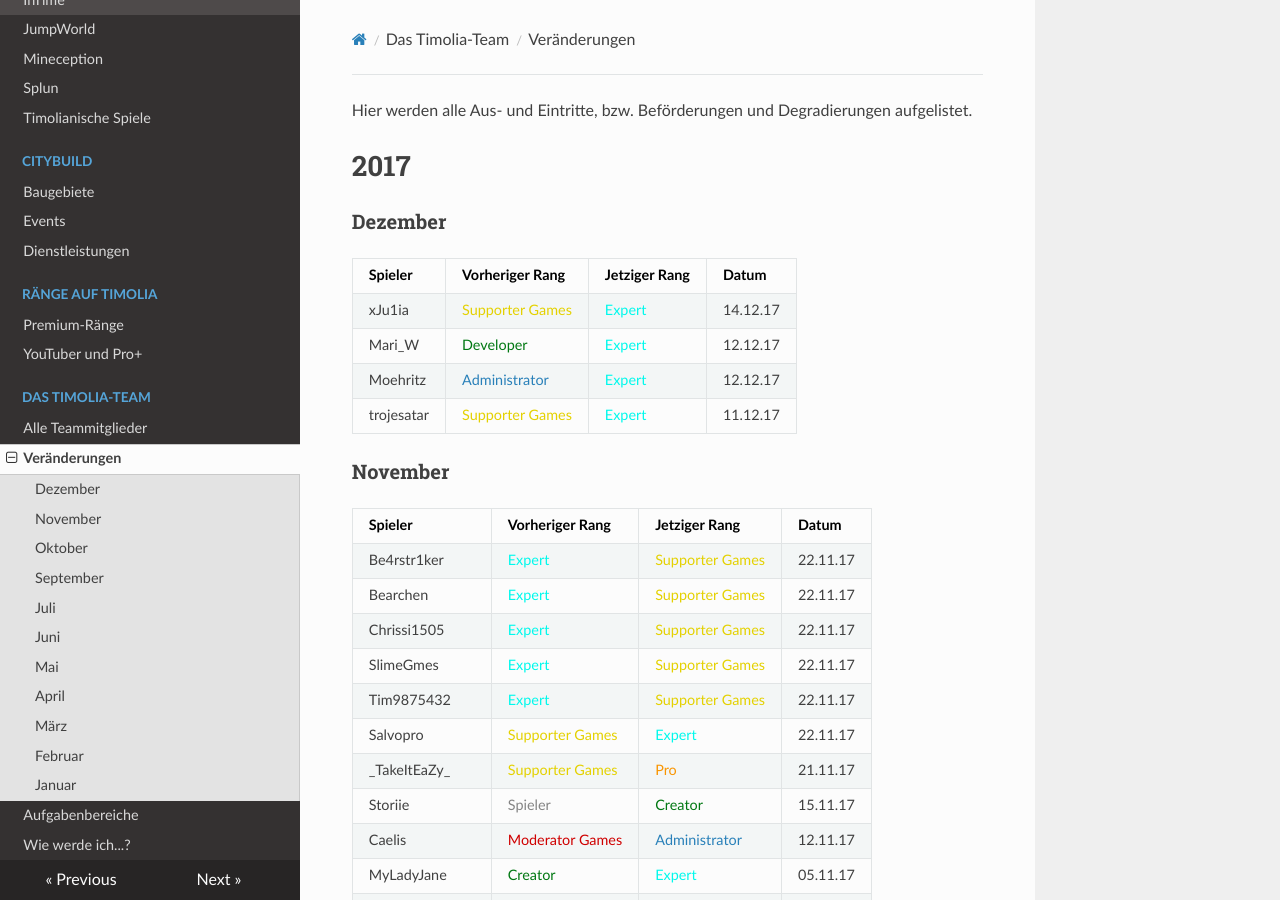
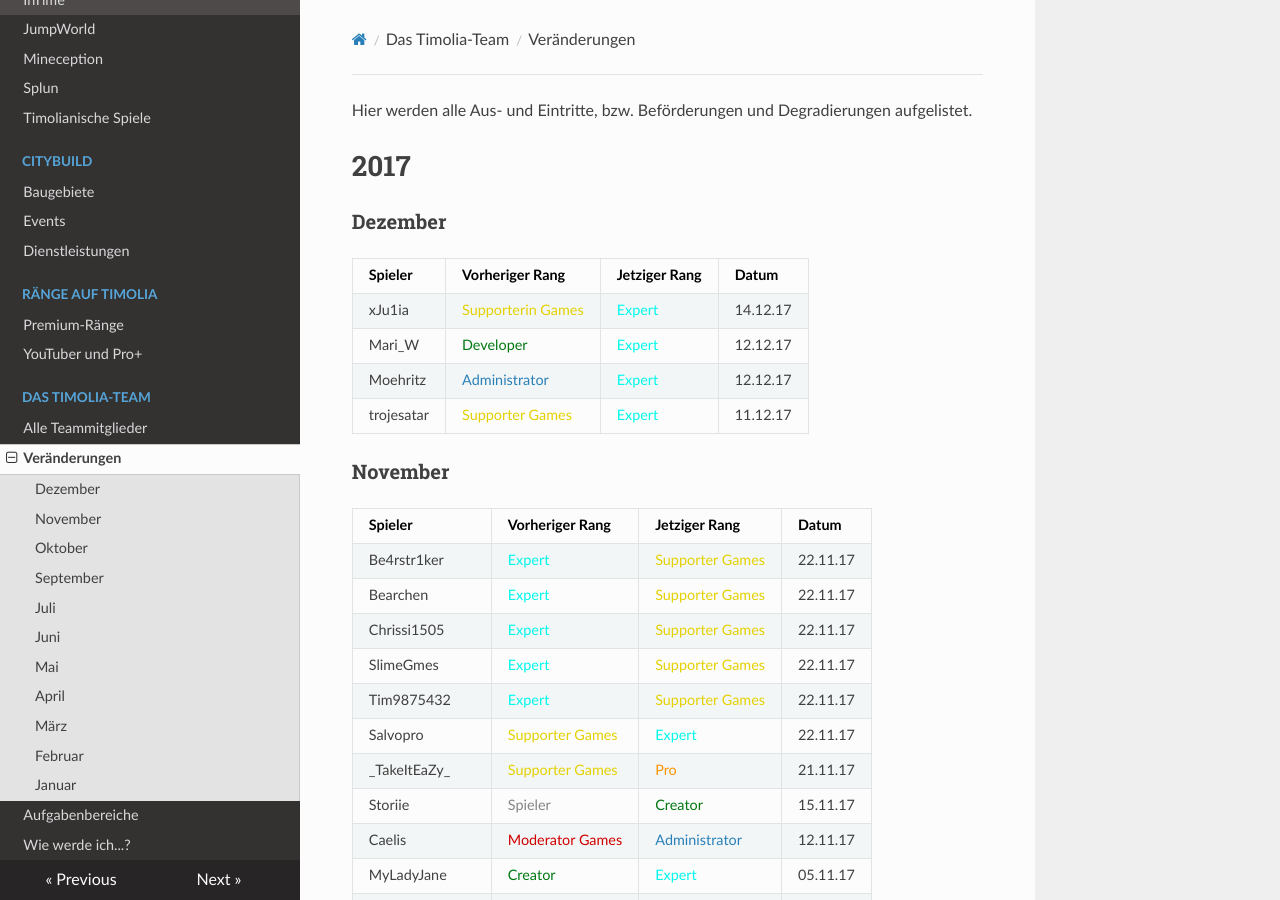
Before and after one commit to TimoliaDE/HowTo, an MkDocs documentation site: the page built from docs/team/changes.md, in a window 1280 px wide and 900 px high. Built offline with MkDocs 1.6.1, drawn with Linux system fonts in a browser that asks for light colours; nearby versions of some CDN libraries; old or Windows-style settings are respelled for this version of MkDocs.

Commit message:
Update changes.md

```diff
--- a/docs/team/changes.md
+++ b/docs/team/changes.md
@@ -5,7 +5,7 @@ Hier werden alle Aus- und Eintritte, bzw. Beförderungen und Degradierungen aufg
 ###<strong>Dezember</strong>
 | Spieler | Vorheriger Rang | Jetziger Rang | Datum |
 | ------ | ------ | ------ | ------ |
-|xJu1ia | <span style="color:#E4D100">Supporter Games</span> | <span style="color:#00F9EC">Expert</span> | 14.12.17 |
+|xJu1ia | <span style="color:#E4D100">Supporterin Games</span> | <span style="color:#00F9EC">Expert</span> | 14.12.17 |
 |Mari_W | <span style="color:#007812">Developer</span> | <span style="color:#00F9EC">Expert</span> | 12.12.17 |
 |Moehritz | <span style="color:#2980b9">Administrator</span> | <span style="color:#00F9EC">Expert</span> | 12.12.17 |
 |trojesatar | <span style="color:#E4D100">Supporter Games</span> | <span style="color:#00F9EC">Expert</span> | 11.12.17 |
```
